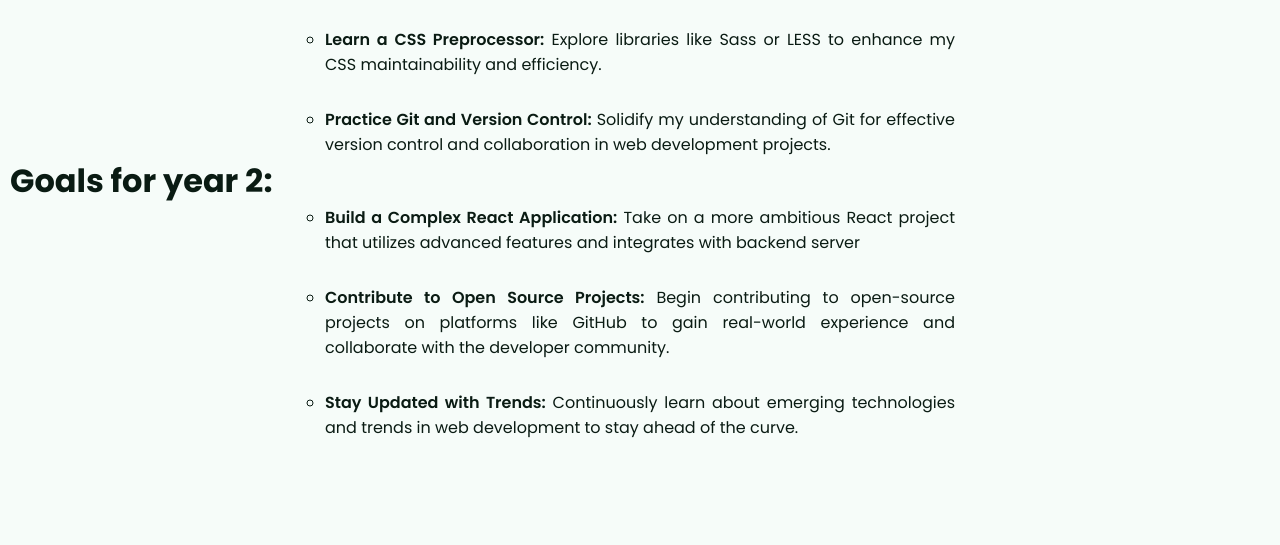
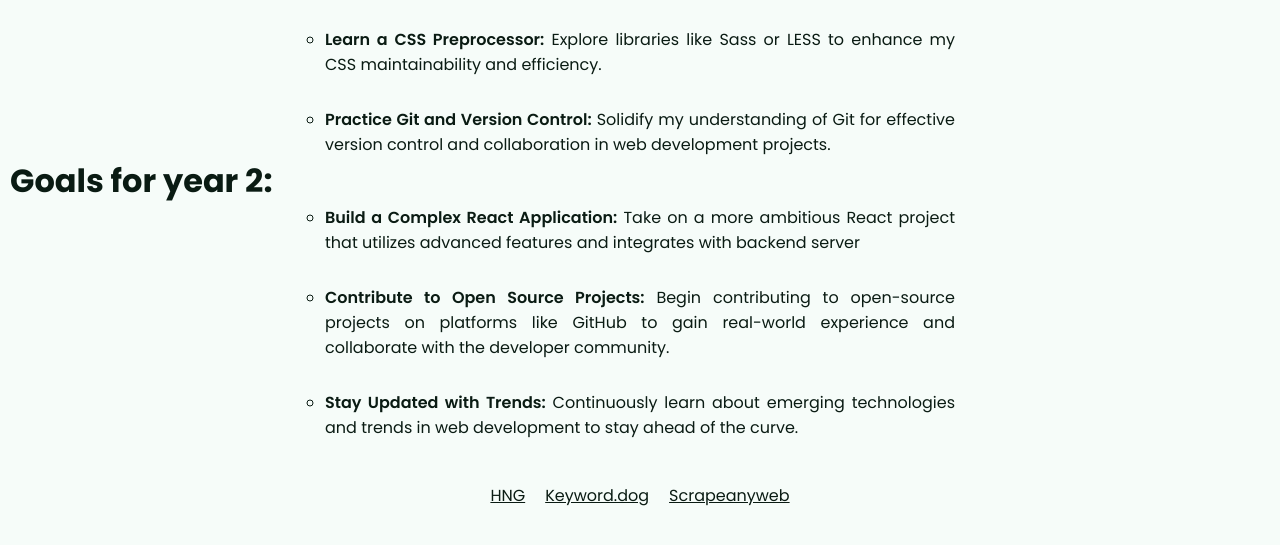
Before and after one commit to jib2004/hng-taskOne, a plain HTML site: page index.html in a window 1280 px wide. Shown: the part 694-1239 px from the top of the page. Before the commit the page ends 1139 px from the top, so only its background shows below. Drawn offline with Linux system fonts and the light colour scheme.

Commit message:
second commit

```diff
--- a/index.html
+++ b/index.html
@@ -72,5 +72,19 @@
         </ul>
     </div>
 </main>
+
+<footer>
+    <ul>
+        <li>
+          <a href="https://hng.tech/learn/" data-testid="hngLink">HNG</a>
+        </li>
+        <li>
+          <a href="https://keyword.dog" data-testid="keywordLink">Keyword.dog</a>
+        </li>
+        <li>
+          <a href="https://scrapeanyweb.site" data-testid="scrapeanywebLink">Scrapeanyweb</a>
+        </li>
+      </ul>
+</footer>
 </body>
 </html>
--- a/style.css
+++ b/style.css
@@ -64,6 +64,21 @@ main ul li span:nth-child(1){
     font-weight: 600;
 }
 
+footer{
+    height: 100px;
+    display: flex;
+    justify-content: center;
+    align-items: center;
+}
+
+footer ul{
+    display: flex;
+    justify-content: center;
+    gap: 20px;
+    padding: 10px;
+    list-style: none;
+}
+
 
 @media (max-width:768px) {
     header{
@@ -93,4 +108,8 @@ main ul li span:nth-child(1){
         width: auto;
     }
 
+    footer ul{
+        gap: 5px;
+    }
+
 }
```
